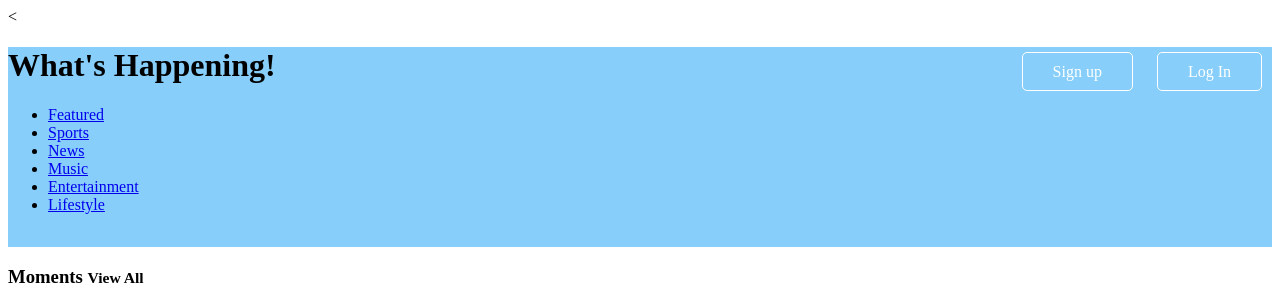
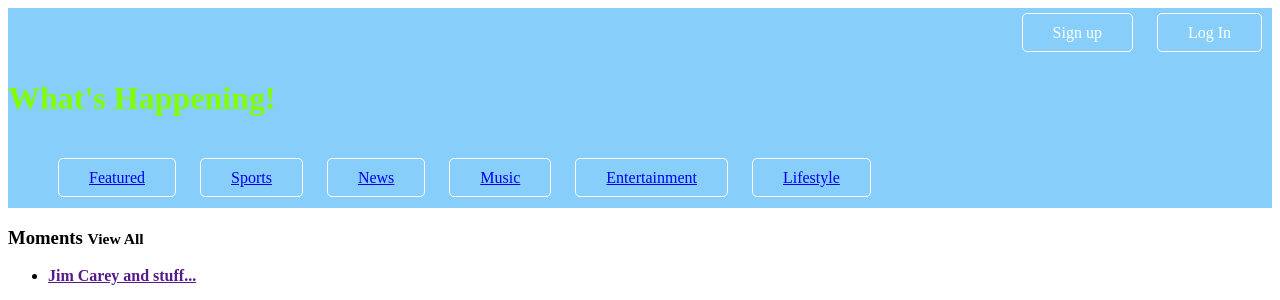
Before and after one commit to johnedma/express_static, a website: page public/html/index.html in a window 1280 px wide. Shown: the top 300 px of the page. Drawn offline with Linux system fonts and the light colour scheme; files that its build step writes are made by us from their sources.

Commit message:
started styling the header of site landing page

```diff
--- a/public/css/main.css
+++ b/public/css/main.css
@@ -38,3 +38,21 @@ ul.access li a:hover{
   padding: 10px 30px;
   border-radius: 5px;
 }
+
+#main-header div{
+  display: inline;
+}
+
+#main-header div h1{
+  margin: 0 auto;
+  display: inline;
+  color: chartreuse;
+
+}
+
+#nav li {
+  display: inline;
+  list-style: none;
+  margin-left: 10px;
+  margin-right: 10px;
+}
--- a/public/html/index.html
+++ b/public/html/index.html
@@ -2,7 +2,7 @@
 <html>
   <head>
     <title>Twitta.. It's what's happening</title>
-    <<link rel="stylesheet" href="css/main.css">
+    <link rel="stylesheet" href="css/main.css">
 </head>
 <body>
   <header id="main-header">
@@ -15,26 +15,35 @@
         </li>
     </ul>
     <!-- End of Signup/Login  -->
-    <h1>What's Happening!</h2>
+    <br>
+    <br>
+    <br>
+    <br>
+    <div>
+    <h1>What's Happening!</h1>
+  </div>
+
       <!-- End of Header Title -->
-    <ul>
+    <ul id="nav">
+      <br>
+      <br>
         <li>
-          <a href="/">Featured</a>
+          <a class="btn" href="/">Featured</a>
         </li>
         <li>
-          <a href="/">Sports</a>
+          <a class="btn" href="/">Sports</a>
         </li>
         <li>
-          <a href="/">News</a>
+          <a class="btn" href="/">News</a>
         </li>
         <li>
-          <a href="/">Music</a>
+          <a class="btn" href="/">Music</a>
         </li>
         <li>
-          <a href="/">Entertainment</a>
+          <a class="btn" href="/">Entertainment</a>
         </li>
         <li>
-          <a href="/">Lifestyle</a>
+          <a class="btn" href="/">Lifestyle</a>
         </li>
   </header>
   <main></main>
```
